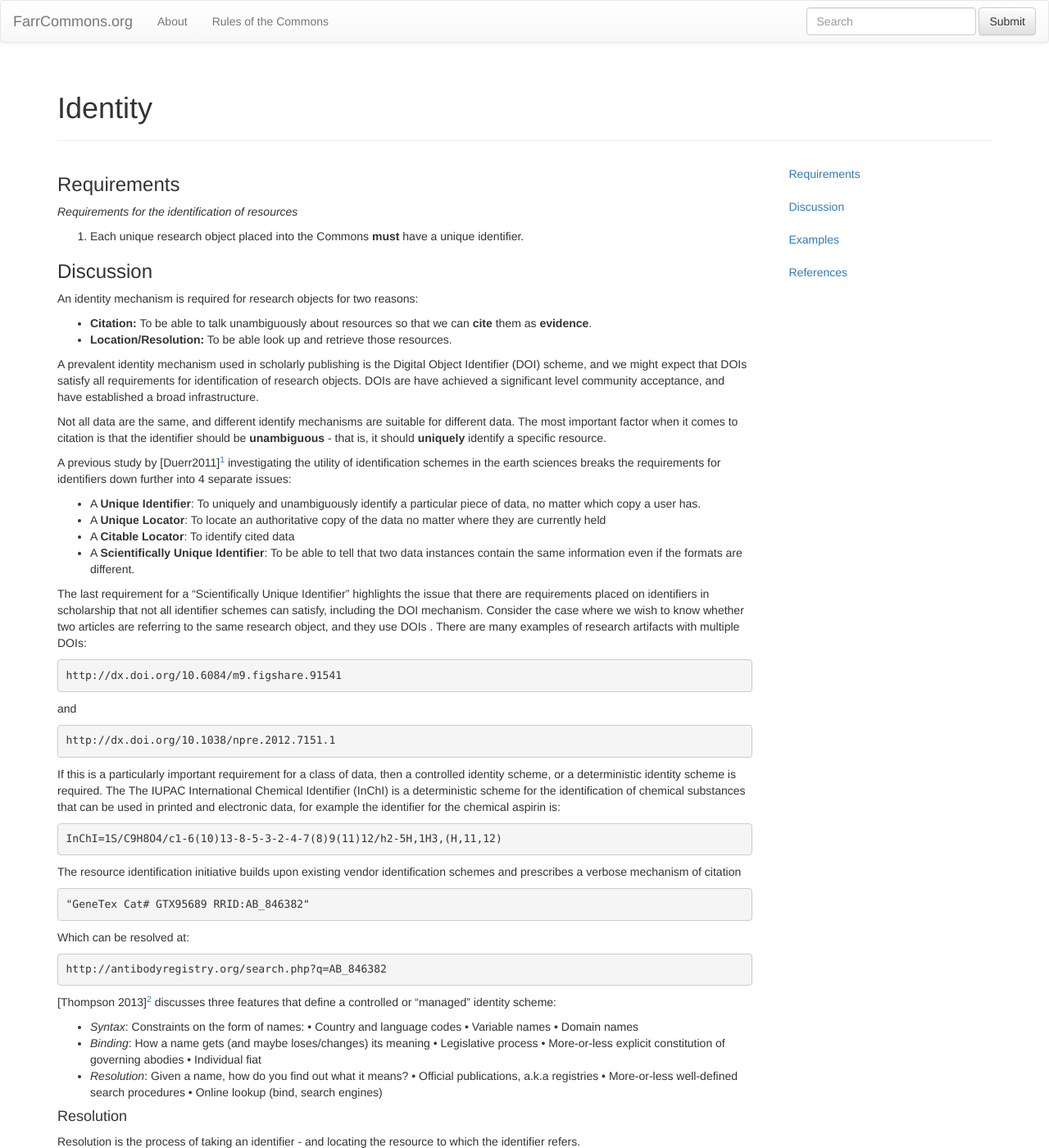
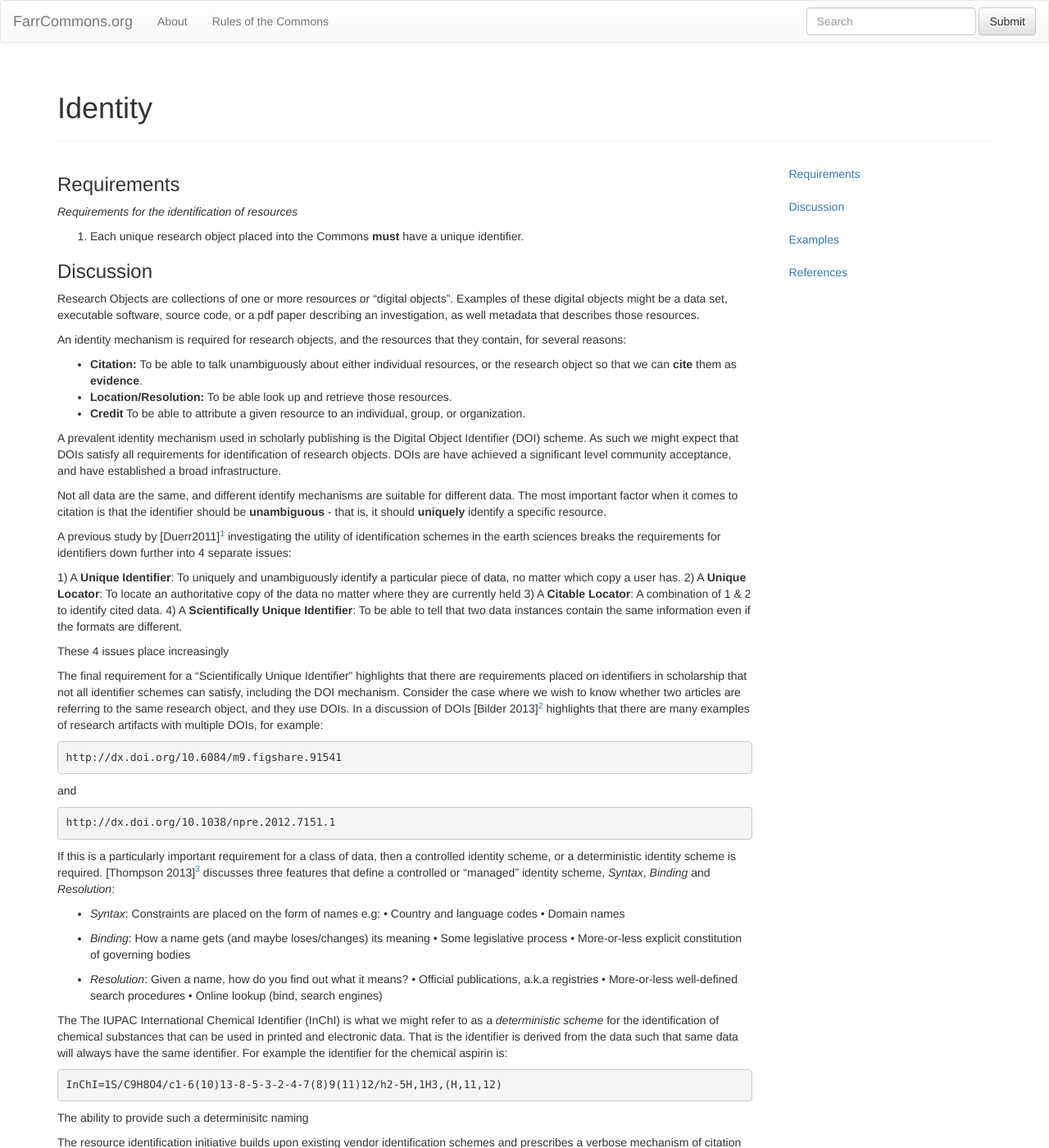
Before and after one commit to farrcommons/farrcommons.github.io, a Jekyll site: the page built from rules/identity.md, in a window 1280 px wide and 1400 px high. Shown: the whole window at 82% size. Built offline with Jekyll 4.4.1, drawn with Linux system fonts in a browser that asks for light colours; nearby versions of some CDN libraries; library files that are not in the unit come from our copies; some of the changed text lies outside the part shown.

Commit message:
update to identity discussion

```diff
--- a/rules/identity.md
+++ b/rules/identity.md
@@ -13,26 +13,29 @@ group: rules
 
 ###Discussion
 
-An identity mechanism is required for research objects for two reasons:
+Research Objects are collections of one or more resources or "digital objects". Examples of these digital objects might be a data set, executable software, source code, or a pdf paper describing an investigation, as well metadata that describes those resources.
 
-- **Citation:** To be able to talk unambiguously about resources so that we can **cite** them as **evidence**.
+An identity mechanism is required for research objects, and the resources that they contain, for several reasons:
+
+- **Citation:** To be able to talk unambiguously about either individual resources, or the research object so that we can **cite** them as **evidence**.
 - **Location/Resolution:** To be able look up and retrieve those resources.
+- **Credit** To be able to attribute a given resource to an individual, group, or organization.
 
-A prevalent identity mechanism used in scholarly publishing is the Digital Object Identifier (DOI) scheme, and we might expect that DOIs satisfy all requirements for identification of research objects. DOIs are have achieved a significant level community acceptance, and have established a broad infrastructure.
+A prevalent identity mechanism used in scholarly publishing is the Digital Object Identifier (DOI) scheme. As such we might expect that DOIs satisfy all requirements for identification of research objects. DOIs are have achieved a significant level community acceptance, and have established a broad infrastructure.
 
 Not all data are the same, and different identify mechanisms are suitable for different data.
 The most important factor when it comes to citation is that the identifier should be **unambiguous** - that is, it should **uniquely** identify a specific resource.
 
 A previous study by [Duerr2011][^1] investigating the utility of identification schemes in the earth sciences breaks the requirements for identifiers down further into 4 separate issues:
 
-- A **Unique Identifier**: To uniquely and unambiguously identify a particular piece of data, no matter which copy a user has.
-- A **Unique Locator**: To locate an authoritative copy of the data no matter where they are currently held
-- A **Citable Locator**: To identify cited data
-- A **Scientifically Unique Identifier**: To be able to tell that two data instances contain the same information even if the formats are different.
+1) A **Unique Identifier**: To uniquely and unambiguously identify a particular piece of data, no matter which copy a user has.
+2) A **Unique Locator**: To locate an authoritative copy of the data no matter where they are currently held
+3) A **Citable Locator**: A combination of 1 & 2 to identify cited data.
+4) A **Scientifically Unique Identifier**: To be able to tell that two data instances contain the same information even if the formats are different.
 
+These 4 issues place increasingly
 
-
-The last requirement for a "Scientifically Unique Identifier" highlights the issue that there are requirements placed on identifiers in scholarship that not all identifier schemes can satisfy, including the DOI mechanism. Consider the case where we wish to know whether two articles are referring to the same research object, and they use DOIs . There are many examples of research artifacts with multiple DOIs:
+The final requirement for a "Scientifically Unique Identifier" highlights that there are requirements placed on identifiers in scholarship that not all identifier schemes can satisfy, including the DOI mechanism. Consider the case where we wish to know whether two articles are referring to the same research object, and they use DOIs. In a discussion of DOIs [Bilder 2013][^2] highlights that there are many examples of research artifacts with multiple DOIs, for example:
 
     http://dx.doi.org/10.6084/m9.figshare.91541
 
@@ -40,9 +43,27 @@ and
 
     http://dx.doi.org/10.1038/npre.2012.7151.1
 
-If this is a particularly important requirement for a class of data, then a controlled identity scheme, or a deterministic identity scheme is required. The The IUPAC International Chemical Identifier (InChI) is a deterministic scheme for the identification of chemical substances that can be used in printed and electronic data, for example the identifier for the chemical aspirin is:
+If this is a particularly important requirement for a class of data, then a controlled identity scheme, or a deterministic identity scheme is required. [Thompson 2013][^3] discusses three features that define a controlled or "managed" identity scheme, *Syntax*, *Binding* and *Resolution*:
+
+- *Syntax*: Constraints are placed on the form of names e.g:
+• Country and language codes
+• Domain names
+
+- *Binding*: How a name gets (and maybe loses/changes) its meaning
+• Some legislative process
+• More-or-less explicit constitution of governing bodies
+
+- *Resolution*: Given a name, how do you find out what it means?
+• Official publications, a.k.a registries
+• More-or-less well-defined search procedures
+• Online lookup (bind, search engines)
+
+
+The The IUPAC International Chemical Identifier (InChI) is what we might refer to as a *deterministic scheme* for the identification of chemical substances that can be used in printed and electronic data. That is the identifier is derived from the data such that same data will always have the same identifier. For example the identifier for the chemical aspirin is:
 
     InChI=1S/C9H8O4/c1-6(10)13-8-5-3-2-4-7(8)9(11)12/h2-5H,1H3,(H,11,12)
+
+The ability to provide such a determinisitc naming
 
 The resource identification initiative builds upon existing vendor identification schemes and prescribes a verbose mechanism of citation
 
@@ -53,29 +74,13 @@ Which can be resolved at:
     http://antibodyregistry.org/search.php?q=AB_846382
 
 
- [Thompson 2013][^2] discusses three features that define a controlled or "managed" identity scheme:
+###Resolution
 
-- *Syntax*: Constraints on the form of names:
-• Country and language codes
-• Variable names
-• Domain names
-- *Binding*: How a name gets (and maybe loses/changes) its meaning
-• Legislative process
-• More-or-less explicit constitution of governing abodies
-• Individual fiat
-- *Resolution*: Given a name, how do you find out what it means?
-• Official publications, a.k.a registries
-• More-or-less well-defined search procedures
-• Online lookup (bind, search engines)
+Resolution is the process of taking an identifier and locating the **referent** - the resource to which the identifier refers.
 
+A standard http URI, e.g. http://www.w3.org/TR/webarch/ for example uses the existing Web architecture for the purposes of resolution.
 
-####Resolution
-
-Resolution is the process of taking an identifier - and locating the resource to which the identifier refers.
-
-A standard http URI, e.g. http://www.w3.org/TR/webarch/ uses the existing Web architecture for the purposes of resolution.
-
-Some identity mechanisms such as PURLs, RRIDs and the DOI ecosystem provides a level of fault-tolerance in its resolution system, by having registries that associate a given PURL, RRID, or DOI with a page on the Web.  This level of indirection provides some protection against issues of link decay on the web, allowing maintainers of the identifiers to update broken links with the registry.
+Some identity mechanisms such as PURLs, RRIDs and the DOI ecosystem provide a level of fault-tolerance in their resolution system, by having registries that associate a given PURL, RRID, or DOI with a URI on the Web.  This level of indirection provides some protection against issues of link decay on the web, allowing maintainers of the identifiers to update broken links with the registry.
 
 An alternative to this is to make use of a Web Archiving initiative such as the the Web Archive (archive.org) or the UK Web Archive (http://www.webarchive.org.uk).
 
@@ -92,10 +97,11 @@ Consider for example what resource is identified by the URL for the json-ld spec
 
 http://www.w3.org/TR/json-ld/
 
-This URL will always resolve to latest version of the spec. Alternatively the following URL identifies a specific version of the specification:
+This URL will always resolve to latest version of the spec. If we wish to make a summary level citation of the json specification - making reference to the json spec in general - then this is sufficient.
+
+Alternatively the following URL identifies a specific version of the specification:
 
 http://www.w3.org/TR/2014/REC-json-ld-20140116/
-
 
 ### Representation ####
 Resources will be requested and consumed by both people and machines.
@@ -121,4 +127,6 @@ DOIs for identifying stable resources
 
 [^1]:  Ruth E. Duerr et al., **On the utility of identification schemes for digital earth science data: an assessment and recommendations**
 
-[^2]: Henry S. Thompson., Naming on the Web: **What scholars should want, and what they can have** http://indico.cern.ch/event/211600/session/3/contribution/2/material/slides/0.pdf
+[^2]: Builder G., **DOIs unambiguously and persistently identify published, trustworthy, citable online scholarly literature. Right?** http://crosstech.crossref.org/2013/09/dois-unambiguously-and-persistently-identify-published-trustworthy-citable-online-scholarly-literature-right.html#comment-4983
+
+[^3]: Henry S. Thompson., Naming on the Web: **What scholars should want, and what they can have** http://indico.cern.ch/event/211600/session/3/contribution/2/material/slides/0.pdf
```
